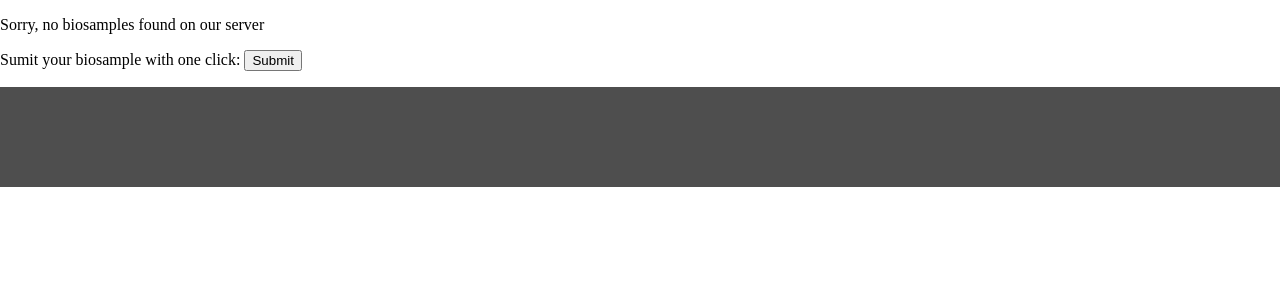
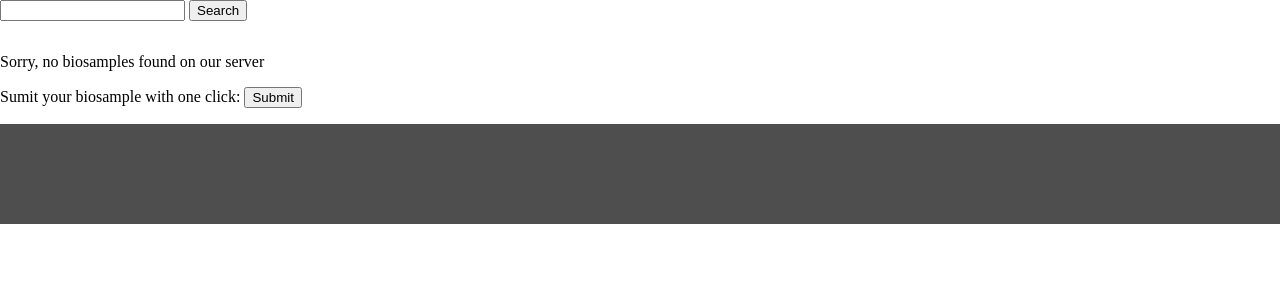
Before and after one commit to bioqrator/bioqrator, a Django app: page /biosamples/ in a window 1280 px wide. Shown: the part 101-401 px from the top of the page. Run offline with Django 3.2, Linux system fonts and the light colour scheme; data that the repository does not hold is empty.

Commit message:
add simple search bar

```diff
--- a/biosamples/templates/biosamples/index.html
+++ b/biosamples/templates/biosamples/index.html
@@ -7,6 +7,10 @@
         <h1>Qrated Biosamples</h1>
     </header>
 
+    <form class="search_biosample" method="GET" action="{% url 'biosamples:biosample-search' %}">
+        <input class="search_biosample" type="search" name="search">
+        <button class="search_biosample" type="submit">Search</button>
+    </form>
     <div id="index-list">
     {% if whole_biosamples %}
         <ul class="biosample-list">
--- a/biosamples/urls.py
+++ b/biosamples/urls.py
@@ -7,4 +7,5 @@ urlpatterns = [
     path('', views.IndexView.as_view(), name='index'),
     path('<int:pk>/detail/', views.DetailView.as_view(), name='detail'),
     path('add', views.BiosampleView.as_view(), name='biosample-add'),
+    path('search', views.SearchView.as_view(), name='biosample-search'),
 ]
--- a/biosamples/views.py
+++ b/biosamples/views.py
@@ -33,3 +33,18 @@ class BiosampleView(generic.edit.FormView):
         self.biosample = form.save()
         form.measure()
         return super().form_valid(form)
+
+class SearchView(generic.ListView):
+    model = Biosample
+    template_name = 'biosamples/index.html'
+    context_object_name = 'whole_biosamples'
+
+    def get_queryset(self):
+        result = super(SearchView, self).get_queryset()
+        query = self.request.GET.get('search')
+        if query:
+            postresult = Biosample.objects.all().filter(sample_name__contains=query)
+            result = postresult
+        else:
+            result = None
+        return result
```
